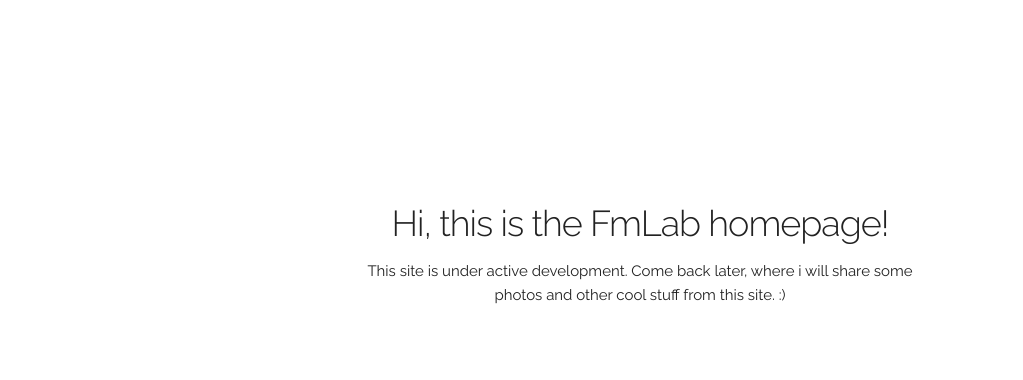
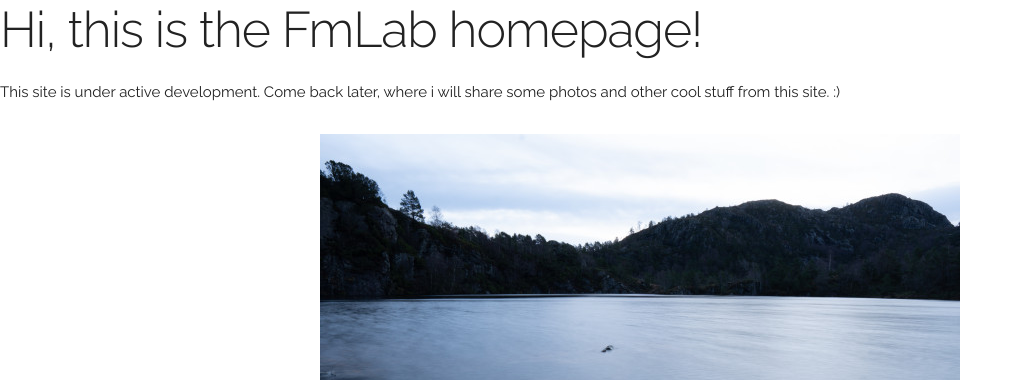
Before and after one commit to frealmyr/portfolio.fmlab.no, a PHP site: page / in a window 1280 px wide. Shown: the top 380 px of the page, without its empty margins (0-1023 px from the left). Run offline with PHP 8.4, Linux system fonts and the light colour scheme.

Commit message:
Changed to PHP, created simple image gallery.

```diff
--- a/css/custom.css
+++ b/css/custom.css
@@ -1,5 +1,12 @@
+body {
+    background-color: rgb(51, 51, 51);
+}
 /* Shared
  * –––––––––––––––––––––––––––––––––––––––––––––––––– */
+
+.h1 {
+    color: white;
+}
 .button {
 	  border-radius: 100px;
   }
--- /dev/null
+++ b/css/gallery.css
@@ -0,0 +1,12 @@
+.gallery{
+  display: flex;
+  flex-wrap: wrap;
+  justify-content: center;
+  }
+  .gallery img{
+      margin: 5px;
+      transition: all 0.3s;
+  }
+  .gallery img:hover{
+      transform: scale(1.01)
+  }
--- /dev/null
+++ b/index.php
@@ -0,0 +1,51 @@
+<!DOCTYPE html>
+<html lang="en">
+
+<head>
+    <!-- Description -->
+    <meta charset="utf-8">
+    <title>FmLab</title>
+    <meta name="description" content="Personal Homesite">
+    <meta name="author" content="Fredrick Myrvoll">
+
+    <!-- Favicon -->
+    <link rel="icon" type="image/png" href="images/favicon.png">
+
+    <!-- Mobile viewport Meta -->
+    <meta name="viewport" content="width=device-width, initial-scale=1">
+
+    <!-- Fonts -->
+    <link href="//fonts.googleapis.com/css?family=Raleway:400,300,600" rel="stylesheet" type="text/css">
+
+    <!-- CSS -->
+    <link rel="stylesheet" href="css/normalize.css">
+    <link rel="stylesheet" href="css/skeleton.css">
+    <link rel="stylesheet" href="css/gallery.css">
+
+</head>
+
+<body>
+    <div class="row">
+    <div class="eleven columns">
+            <h1>Hi, this is the FmLab homepage!</h1>
+            <p>This site is under active development. Come back later, where i will share
+                some photos and other cool stuff from this site. :)</p>
+        </div>
+    </div>
+
+    <div class="row">
+
+    <div class="gallery">
+    <?php
+        $files = glob('images/gallery/Small/*.{jpg,png,gif,JPG}', GLOB_BRACE);
+
+        foreach($files as $file) {
+            echo "<img src='$file'>";
+        }
+    ?>
+    </div></div></div>
+
+
+
+</body>
+</html>
```
Also changed, not shown: css/style.css (added, +52 -0 lines), images/gallery/Small/1.jpg (added), images/gallery/Small/10.jpg (added), images/gallery/Small/11.jpg (added), images/gallery/Small/12.jpg (added), images/gallery/Small/2.jpg (added), images/gallery/Small/3.jpg (added), images/gallery/Small/4.jpg (added), images/gallery/Small/5.jpg (added), images/gallery/Small/6.jpg (added), images/gallery/Small/7.jpg (added), images/gallery/Small/8.jpg (added), images/gallery/Small/9.jpg (added).
